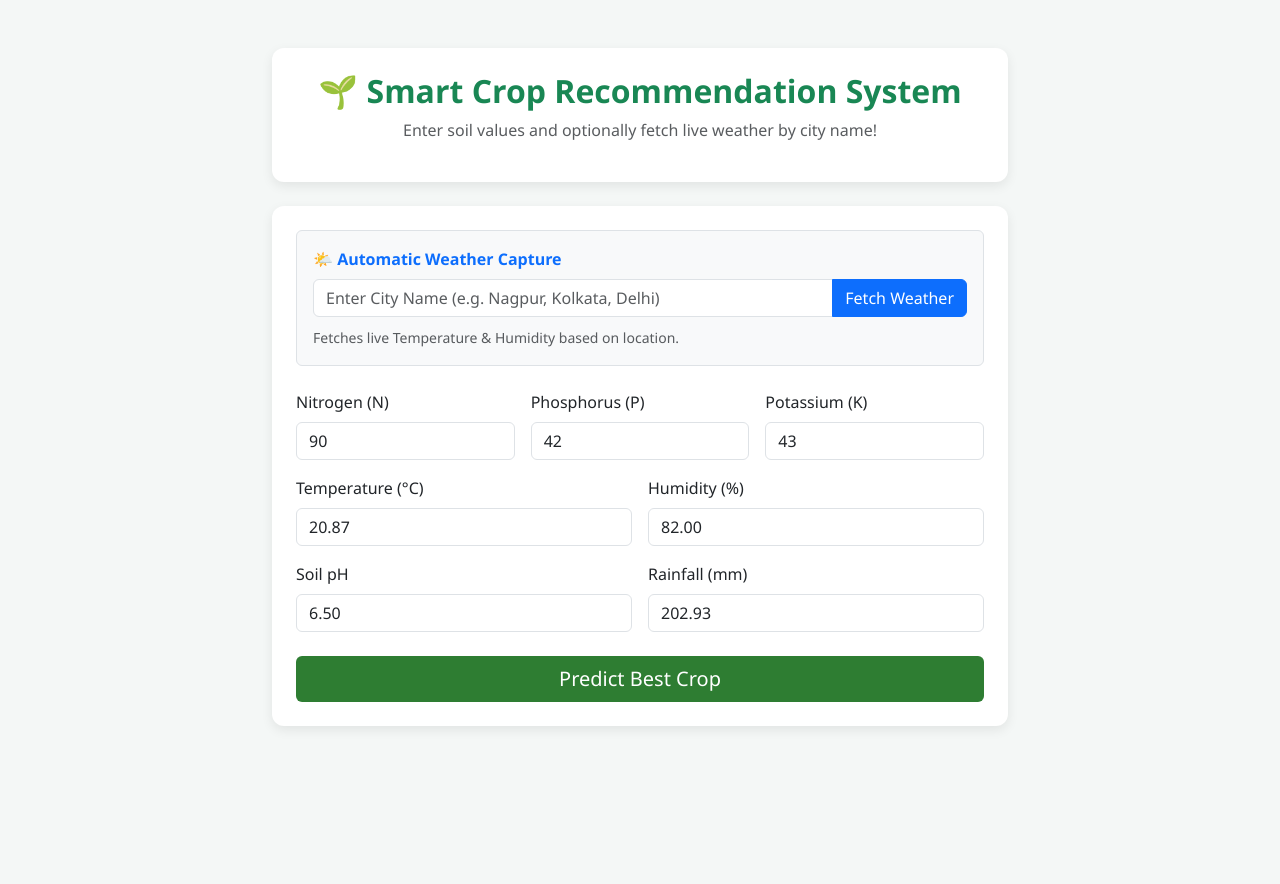
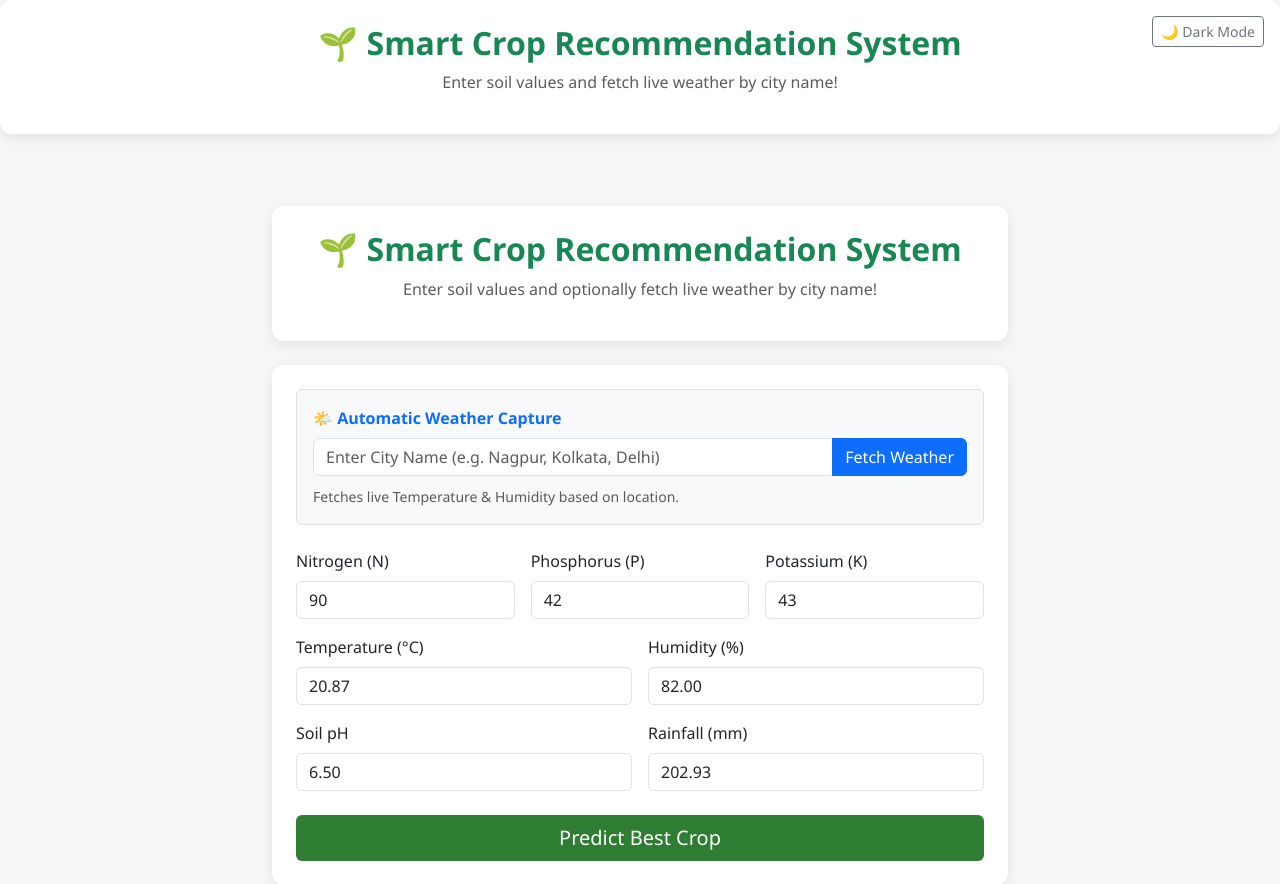
Before and after one commit to itz-coderarnab/crop-recommendation-api, a FastAPI app: page / in a window 1280 px wide. Shown: the top 884 px of the page. Before the commit the page ends 728 px from the top, so only its background shows below. Run offline with FastAPI, Linux system fonts and the light colour scheme.

Commit message:
Add dark mode toggle to UI

```diff
--- a/app/templates/index.html
+++ b/app/templates/index.html
@@ -5,6 +5,17 @@
     <meta name="viewport" content="width=device-width, initial-scale=1.0">
     <title>Smart Crop Recommendation System</title>
     <link href="https://cdn.jsdelivr.net/npm/bootstrap@5.3.0/dist/css/bootstrap.min.css" rel="stylesheet">
+    <div class="card p-4 mb-4 text-center position-relative">
+    <!-- Night Mode Toggle Switch -->
+    <div class="position-absolute top-0 end-0 m-3">
+        <button type="button" class="btn btn-outline-secondary btn-sm" id="themeToggle" onclick="toggleNightMode()">
+            🌙 Dark Mode
+        </button>
+    </div>
+
+    <h2 class="text-success fw-bold">🌱 Smart Crop Recommendation System</h2>
+    <p class="text-muted">Enter soil values and fetch live weather by city name!</p>
+</div>
     <style>
         body { background-color: #f4f7f6; font-family: 'Segoe UI', Tahoma, Geneva, Verdana, sans-serif; }
         .card { border-radius: 12px; box-shadow: 0 4px 12px rgba(0,0,0,0.08); border: none; }
@@ -14,6 +25,34 @@
     </style>
 </head>
 <body>
+    <style>
+    /* Light/Dark mode transitions */
+    body {
+        transition: background-color 0.3s ease, color 0.3s ease;
+    }
+    [data-bs-theme="dark"] body {
+        background-color: #121212 !important;
+        color: #e0e0e0 !important;
+    }
+    [data-bs-theme="dark"] .card {
+        background-color: #1e1e1e !important;
+        color: #e0e0e0 !important;
+        border: 1px solid #333 !important;
+    }
+    [data-bs-theme="dark"] .bg-light {
+        background-color: #2a2a2a !important;
+        border-color: #444 !important;
+    }
+    [data-bs-theme="dark"] .form-control {
+        background-color: #2d2d2d;
+        color: #ffffff;
+        border-color: #444;
+    }
+    [data-bs-theme="dark"] .form-control:focus {
+        background-color: #333;
+        color: #fff;
+    }
+</style>
     <div class="container py-5">
         <div class="row justify-content-center">
             <div class="col-md-8">
@@ -80,6 +119,32 @@
     </div>
 
     <script>
+        // Function to set theme
+function setTheme(theme) {
+    document.documentElement.setAttribute('data-bs-theme', theme);
+    const toggleBtn = document.getElementById('themeToggle');
+    if (theme === 'dark') {
+        toggleBtn.innerHTML = '☀️ Light Mode';
+        toggleBtn.classList.replace('btn-outline-secondary', 'btn-outline-warning');
+    } else {
+        toggleBtn.innerHTML = '🌙 Dark Mode';
+        toggleBtn.classList.replace('btn-outline-warning', 'btn-outline-secondary');
+    }
+    localStorage.setItem('theme', theme);
+}
+
+// Toggle between light and dark
+function toggleNightMode() {
+    const currentTheme = localStorage.getItem('theme') || 'light';
+    const newTheme = currentTheme === 'light' ? 'dark' : 'light';
+    setTheme(newTheme);
+}
+
+// Load saved theme preference on page startup
+document.addEventListener('DOMContentLoaded', () => {
+    const savedTheme = localStorage.getItem('theme') || 'light';
+    setTheme(savedTheme);
+});
         async function fetchWeather() {
             const city = document.getElementById('city').value;
             const status = document.getElementById('weatherStatus');
```
